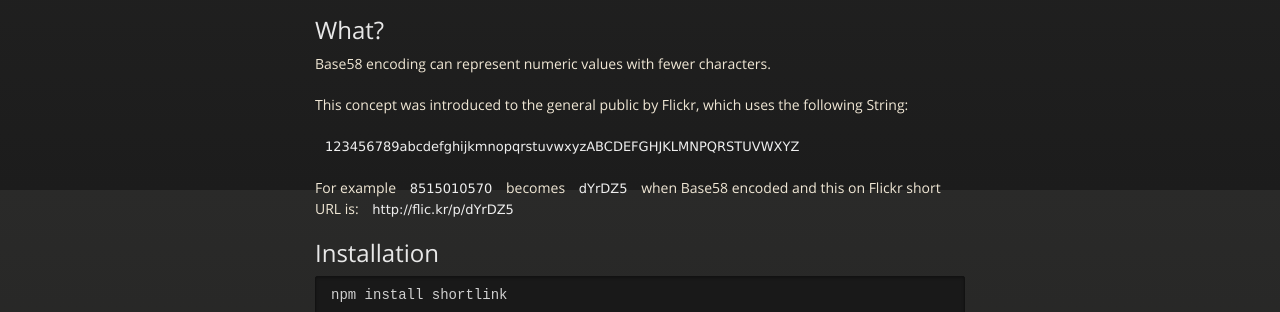
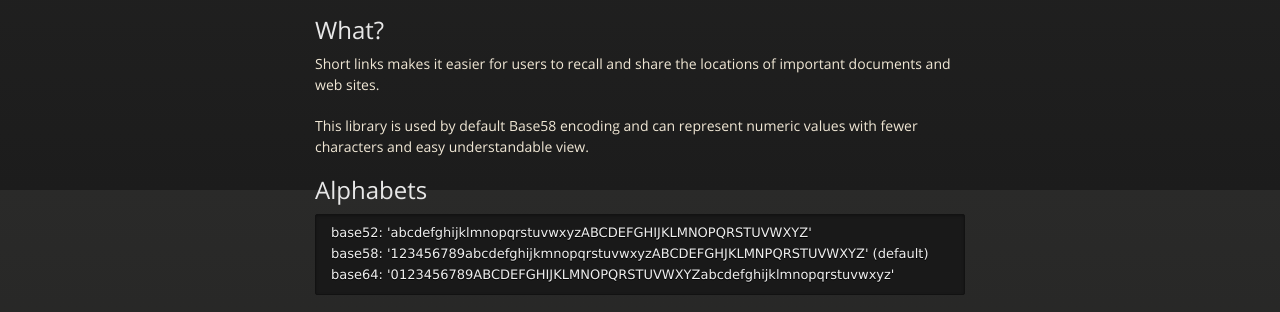
Before and after one commit to andriichyzh/node-shortlink, a plain HTML site: page index.html in a window 1280 px wide. Shown: the part 610-922 px from the top of the page. Drawn offline with nearby package versions, Linux system fonts and the light colour scheme.

```diff
--- a/index.html
+++ b/index.html
@@ -45,13 +45,16 @@
 
 <h2>What?</h2>
 
-<p>Base58 encoding can represent numeric values with fewer characters.</p>
+<p>Short links makes it easier for users to recall and share the locations of important documents and web sites.</p>
 
-<p>This concept was introduced to the general public by Flickr, which uses the following String:</p>
+<p>This library is used by default Base58 encoding and can represent numeric values with fewer characters and easy understandable view.</p>
 
-<p><code>123456789abcdefghijkmnopqrstuvwxyzABCDEFGHJKLMNPQRSTUVWXYZ</code></p>
+<h2>Alphabets</h2>
 
-<p>For example <code>8515010570</code> becomes <code>dYrDZ5</code> when Base58 encoded and this on Flickr short URL is: <code>http://flic.kr/p/dYrDZ5</code></p>
+<pre><code>base52: 'abcdefghijklmnopqrstuvwxyzABCDEFGHIJKLMNOPQRSTUVWXYZ'
+base58: '123456789abcdefghijkmnopqrstuvwxyzABCDEFGHJKLMNPQRSTUVWXYZ' (default)
+base64: '0123456789ABCDEFGHIJKLMNOPQRSTUVWXYZabcdefghijklmnopqrstuvwxyz'
+</code></pre>
 
 <h2>Installation</h2>
 
```
Also changed, not shown: params.json (+1 -1 lines).
